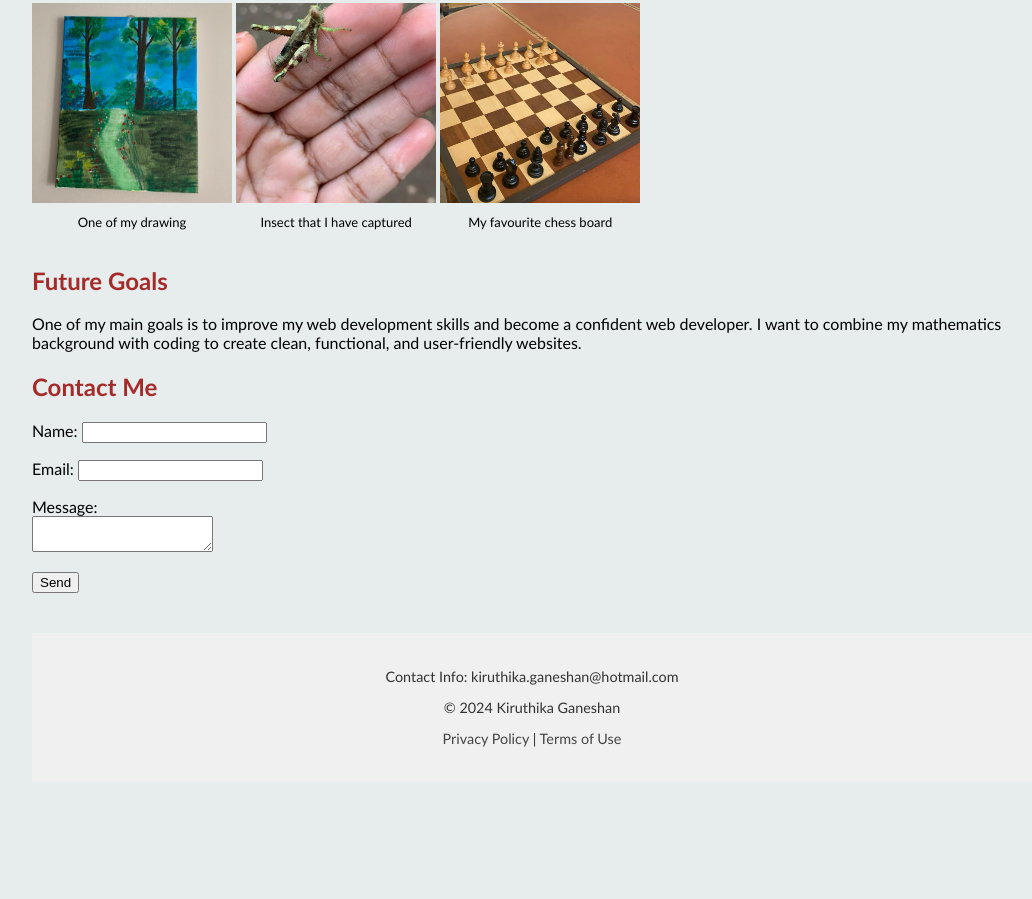
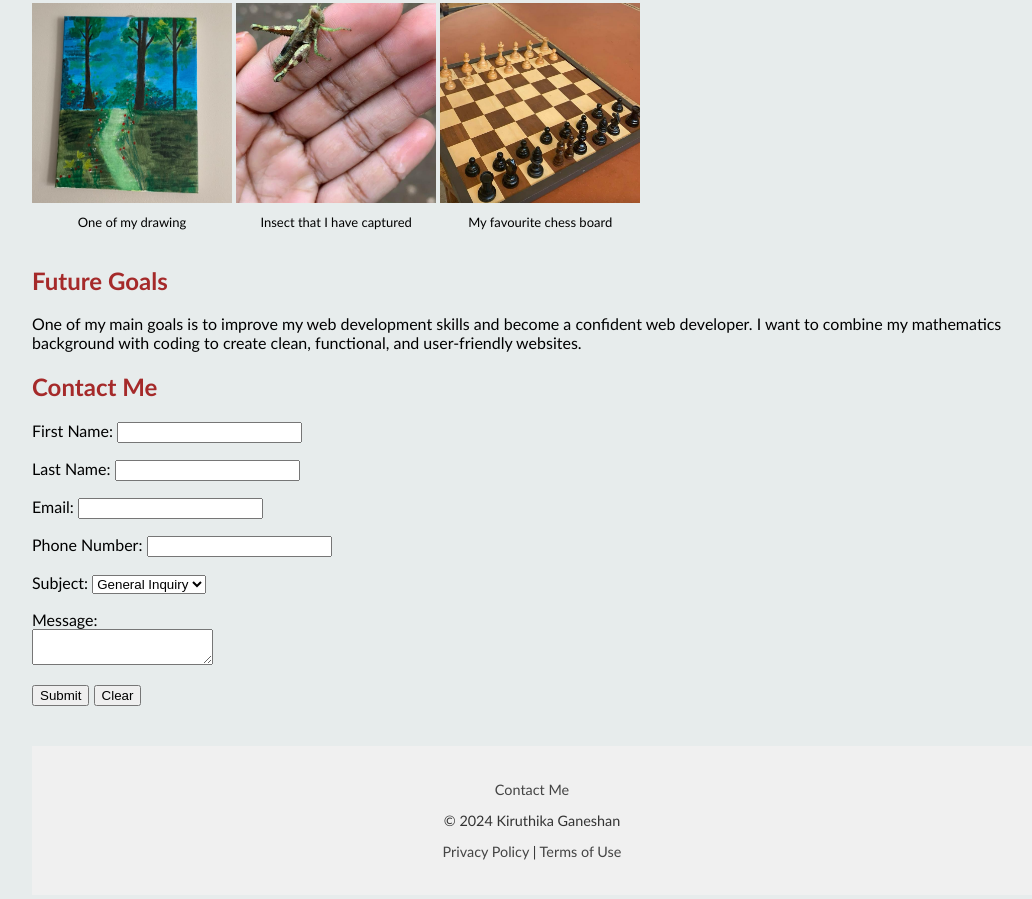
Before and after one commit to kiga0001/portfolio-kiruthika, a plain HTML site: page index.html in a window 1280 px wide. Shown: the part 961-1860 px from the top of the page, without its empty margins (108-1140 px from the left). Before the commit the page ends 1759 px from the top, so only its background shows below. Drawn offline with Linux system fonts and the light colour scheme.

Commit message:
Modified Contact Form HTML Structure

```diff
--- a/index.html
+++ b/index.html
@@ -8,6 +8,7 @@
 
 <body>
 
+    <script src="contact.js"></script>
     <header class = "header">
         <h1>KIRUTHIKA GANESHAN</h1>
     </header>
@@ -96,30 +97,43 @@
         <p>One of my main goals is to improve my web development skills and become a confident web developer. I want to combine my mathematics background with coding to create clean, functional, and user-friendly websites.</p>
     </section>
 
-    <section id="contact">
+    <section id="contact-form">
         <h2>Contact Me</h2>
-        <form action="mailto:kiruthika.ganeshan@hotmail.com" method="post" enctype="text/plain">
             <p>
-                <label>Name:
-                    <input type="text" name="name" required>
-                </label>
+                <label for="firstname">First Name:</label>
+                <input type="text" id="firstname" name="firstname" required>
             </p>
             <p>
-                <label>Email:
-                    <input type="email" name="email" required>
-                </label>
+                <label for="lastname">Last Name:</label>
+                <input type="text" id="lastname" name="lastname" required>
             </p>
             <p>
-                <label>Message:<br>
-                    <textarea name="message" rows="2"></textarea>
-                </label>
+                <label for="email">Email:</label>
+                <input type="email" id="email" name="email" required>
             </p>
-            <button type="submit">Send</button>
+            <p>
+                <label for="phone">Phone Number:</label>
+                <input type="tel" id="phone" name="phone">
+            </p>
+            <p>
+                <label for="subject">Subject:</label>
+                <select id="subject" name="subject">
+                    <option value="inquiry">General Inquiry</option>
+                    <option value="feedback">Feedback</option>
+                    <option value="support">Support</option>
+                </select>
+            </p>
+            <p>
+                <label for="message">Message:</label><br>
+                <textarea id="message" name="message" minlength="20" required></textarea>
+            </p>
+            <button type="submit" id="submitbtn">Submit</button>
+            <button type="reset" id="resetbtn">Clear</button>
         </form>
     </section>
 
     <footer class = "site-footer">
-        <p>Contact Info: kiruthika.ganeshan@hotmail.com</p>
+        <p><a href="mailto:kiruthika@portfolio.me">Contact Me</a></p>
         <p>© 2024 Kiruthika Ganeshan</p>
         <p><a href="#">Privacy Policy</a> | <a href="#">Terms of Use</a></p>
     </footer>
```
